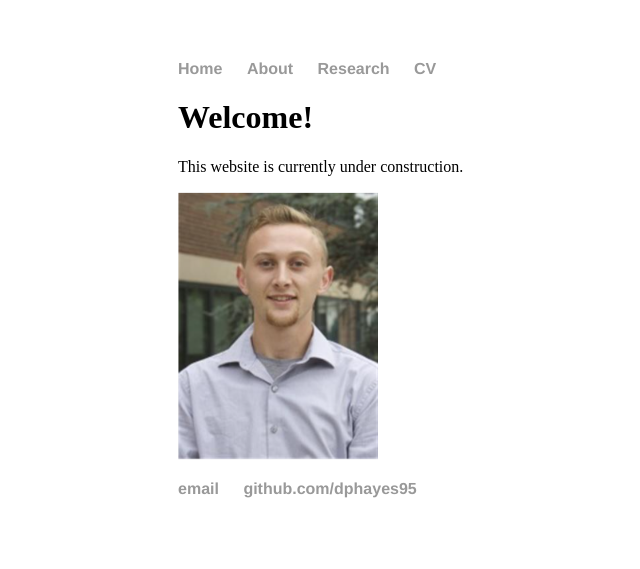
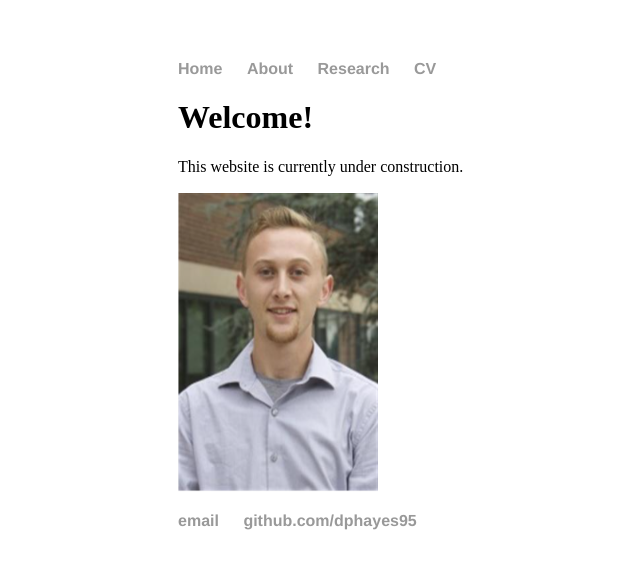
Before and after one commit to dhayes95/dhayes95.github.io, a Jekyll site: the page built from index.html, in a window 1280 px wide. Shown: the top 569 px of the page, without its empty margins (14-654 px from the left). Built offline with Jekyll 4.4.1, drawn with Linux system fonts in a browser that asks for light colours.

Commit message:
Update index.html

```diff
--- a/index.html
+++ b/index.html
@@ -5,5 +5,5 @@
 <div class="blurb">
 	<h1>Welcome!</h1>
 	<p>This website is currently under construction.</p>
-	<img src="HeadShotDan.png" width="200" height=auto>
+	<img src="HeadShotDan.png" width="200" height="300"/>
 </div><!-- /.blurb -->
```
